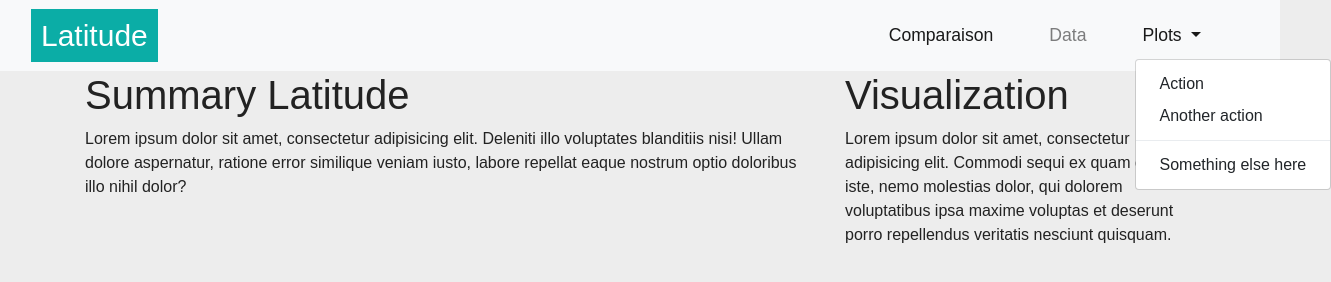
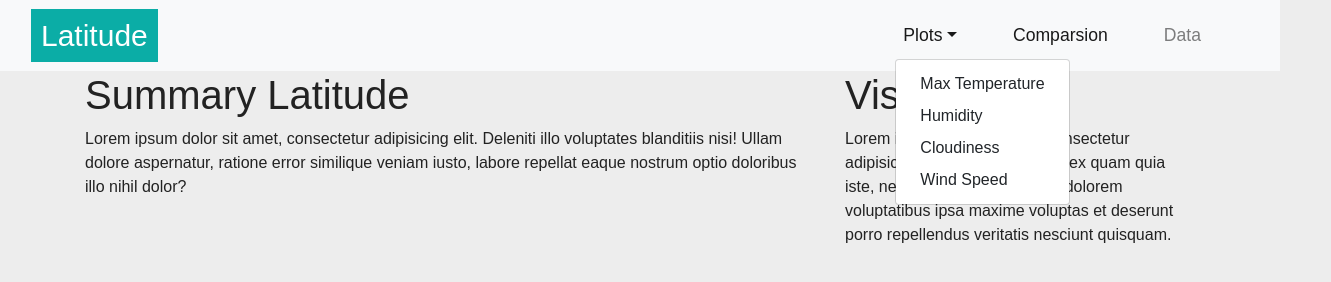
Before and after one commit to leilazintsem/Web-Design-Challenge, a plain HTML site: page webVisualizations/index.html in a window 1280 px wide. Both pictures are taken after a click on the link "Plots". Shown: the whole page, 1331 px wide, since content can reach past the window. Drawn offline with nearby package versions, Linux system fonts and the light colour scheme.

Commit message:
Final navigation section

```diff
--- a/webVisualizations/index.html
+++ b/webVisualizations/index.html
@@ -19,29 +19,29 @@
           <span class="navbar-toggler-icon"></span>
         </button>
 
-    <div class="collapse navbar-collapse" id="navbarSupportedContent">
+        <div class="collapse navbar-collapse" id="navbarResponsive">
           <ul class="navbar-nav ml-auto">
+            <li class="nav-item dropdown">
+                  <a class="nav-link dropdown-toggle" href="#" id="dropdown01" data-toggle="dropdown" aria-haspopup="true" aria-expanded="false">Plots</a>
+                  <div class="dropdown-menu" aria-labelledby="dropdown01">
+                    <a class="dropdown-item" href="max_temperature.html">Max Temperature</a>
+                    <a class="dropdown-item" href="humidity.html">Humidity</a>
+              <a class="dropdown-item" href="cloudiness.html">Cloudiness</a>
+              <a class="dropdown-item" href="wind_speed.html">Wind Speed</a>
+                  </div>
+            </li>
             <li class="nav-item active">
-          <a class="nav-link" href="Comparaison.html">Comparaison <span class="sr-only">(current)</span></a>
+            <a class="nav-link" href="comparsion.html">Comparsion</a>
             </li>
             <li class="nav-item">
             <a class="nav-link" href="data.html">Data</a>
             </li>
-        <li class="nav-item dropdown">
-          <a class="nav-link dropdown-toggle" href="#" id="navbarDropdown" role="button" data-toggle="dropdown" aria-haspopup="true" aria-expanded="false">
-            Plots
-          </a>
-          <div class="dropdown-menu" aria-labelledby="navbarDropdown">
-            <a class="dropdown-item" href="#">Action</a>
-            <a class="dropdown-item" href="#">Another action</a>
-            <div class="dropdown-divider"></div>
-            <a class="dropdown-item" href="#">Something else here</a>
+          </ul>
         </div>
-        </li>
-      </ul>
-
         </div>
       </nav>
+
+
   <div class="container">
     <div class="row">
         <div class="col-md-8">
```
Lines whose indentation alone changed are shown as unchanged.
